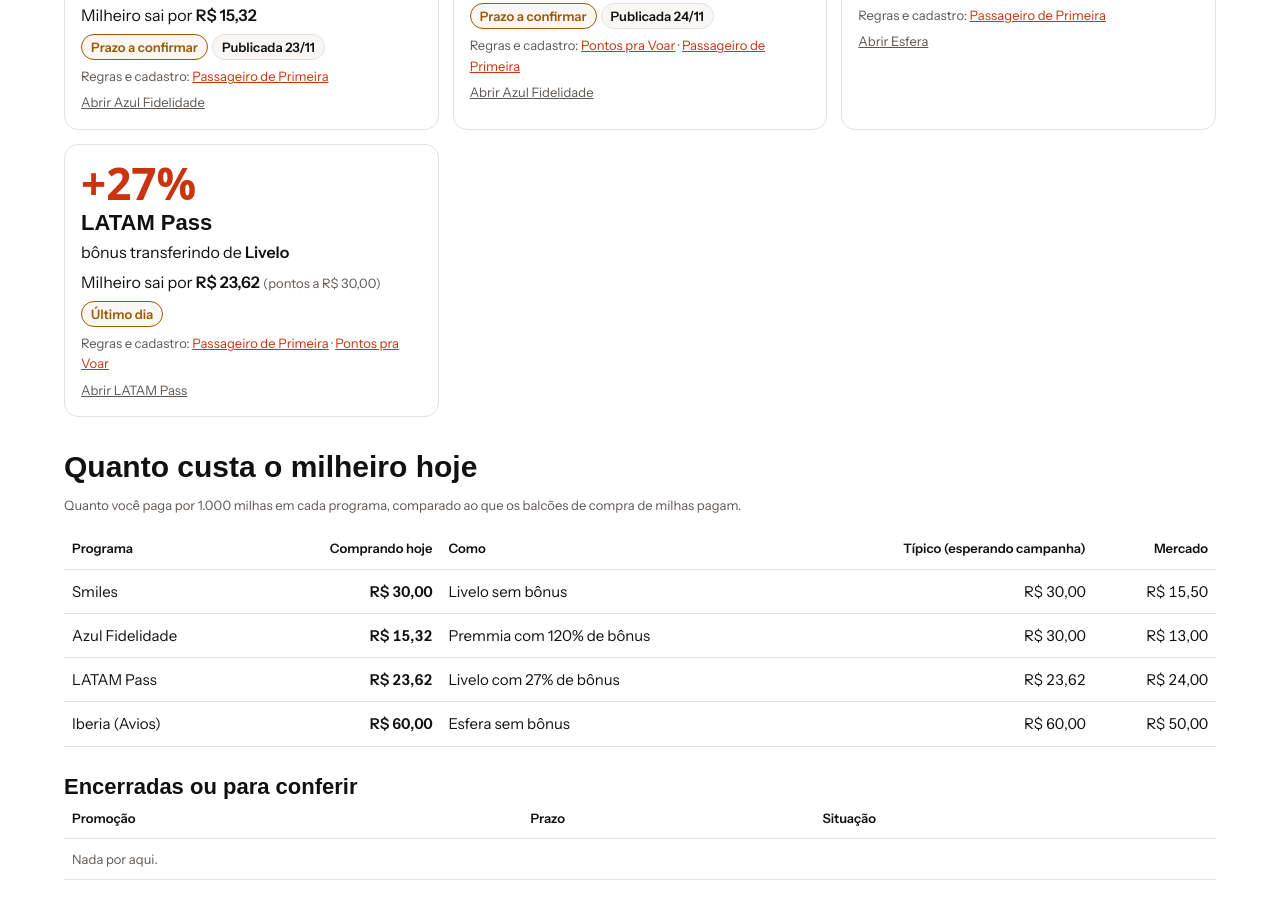
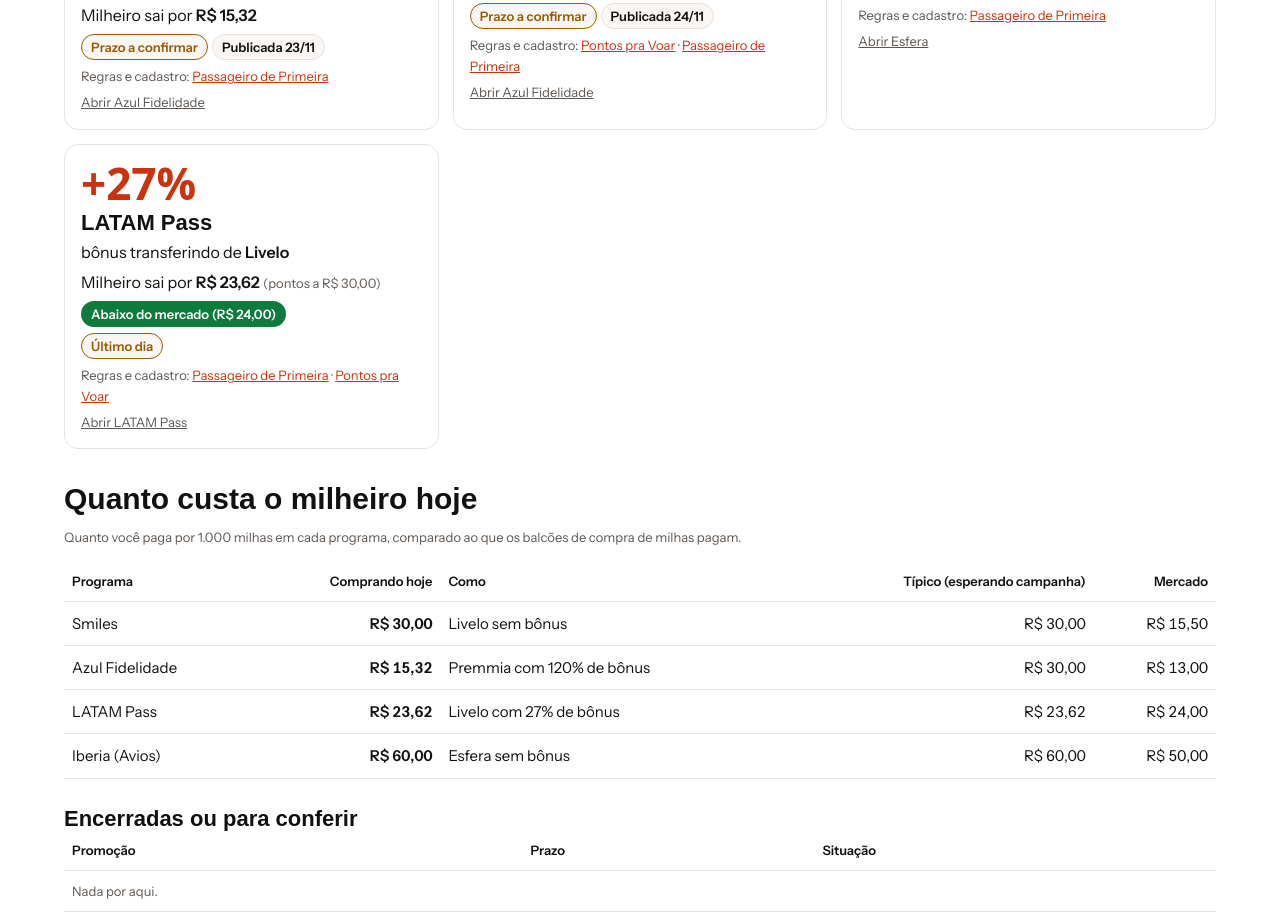
Before and after one commit to hugolyra/milhas-facilitadas, a plain HTML site: page index.html in a window 1280 px wide. Shown: the part 726-1641 px from the top of the page. Drawn offline with Linux system fonts and the light colour scheme; a web font is replaced by a local one.

Commit message:
Site: custo do Avios com paridade nos cartões

```diff
--- a/index.html
+++ b/index.html
@@ -184,9 +184,11 @@ function cardPromo(p){
   let titulo,detalhe='';
   if(p.tipo==='transferencia'){
     titulo=`<div class="pct">+${p.percentual}%</div><h3>${esc(NOME(p.programa))}</h3><div>bônus transferindo de <b>${esc(NOME(p.origem))}</b></div>`;
-    const base=custoOrigem(p.origem);
-    const m=p.cpm||(base?base/(1+p.percentual/100):null);
-    if(m)detalhe=`<div>Milheiro sai por <b>${brl(m)}</b>${p.cpm?'':' <span class="small">(pontos a '+brl(base)+')</span>'}</div>`;
+    const base=custoOrigem(p.origem),par=PAR(p.programa,p.origem);
+    const m=p.cpm||(base?base/(1+p.percentual/100)/par:null);
+    const merc=MIL?.programas?.[p.programa]?.mercado?.valor;
+    if(m)detalhe=`<div>${p.programa==='iberia'?'1.000 Avios saem':'Milheiro sai'} por <b>${brl(m)}</b>${p.cpm?'':' <span class="small">(pontos a '+brl(base)+(par!==1?`, paridade ${par===0.5?'2':'3,5'}:1`:'')+')</span>'}</div>`+
+      (merc&&m<merc?`<div><span class="tag ok">Abaixo do mercado (${brl(merc)})</span></div>`:'');
   }else{
     titulo=`<div class="pct">${p.percentual?'-'+p.percentual+'%':'Oferta'}</div><h3>Compra de pontos ${esc(NOME(p.programa))}</h3>`;
     if(p.milheiro)detalhe=`<div>Milheiro a partir de <b>${brl(p.milheiro)}</b></div>`;
```
